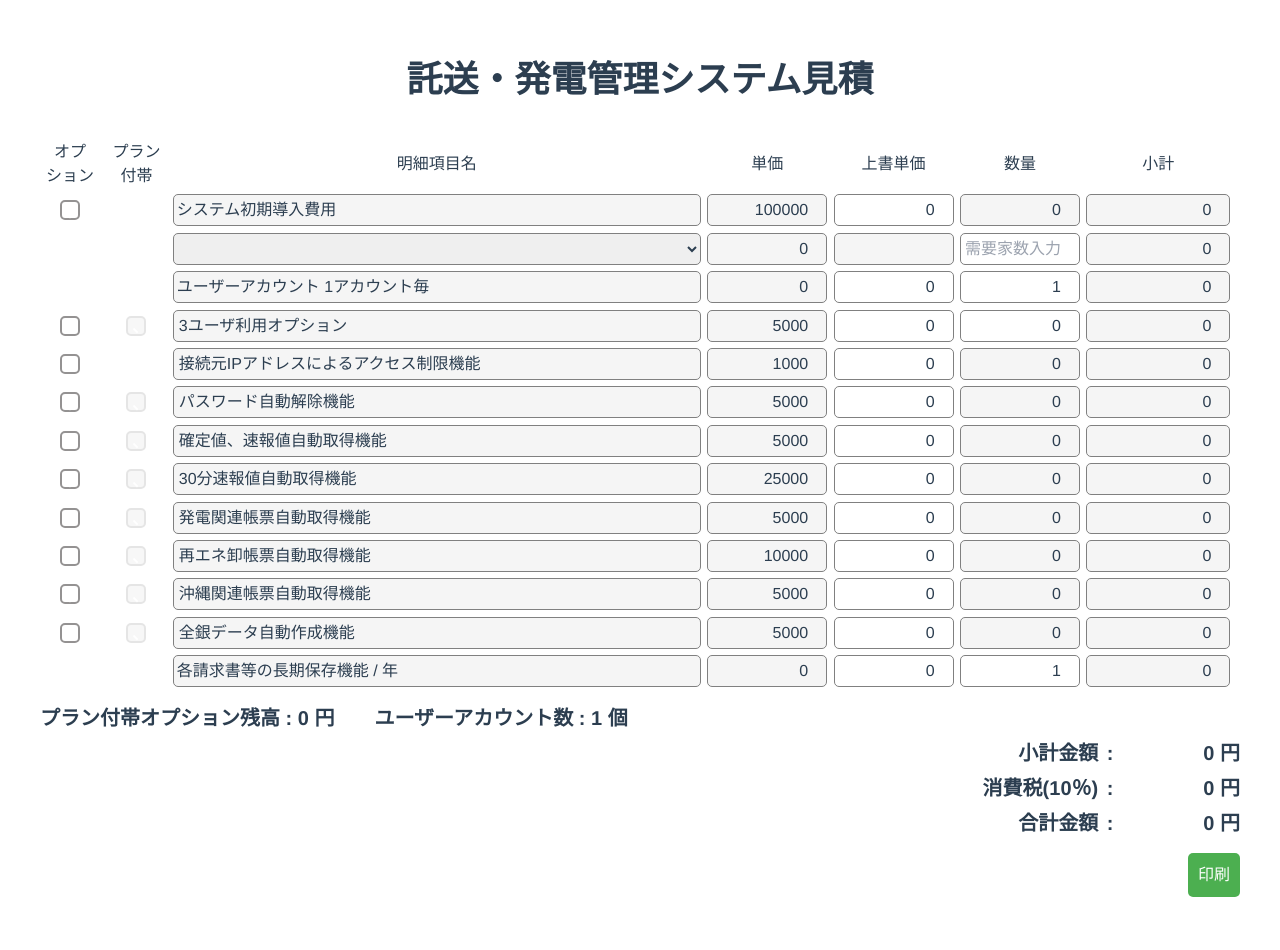
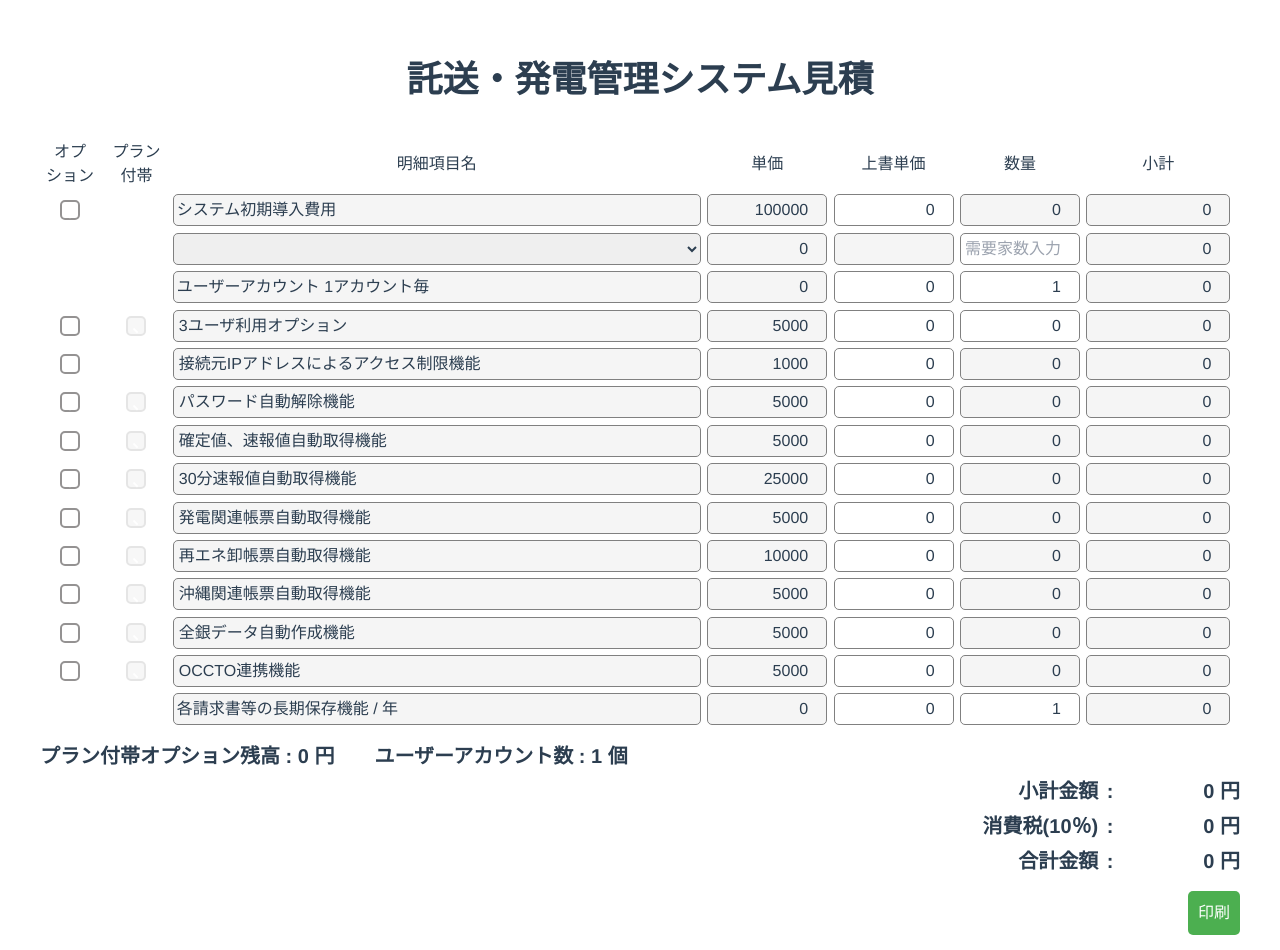
Before and after one commit to JEONGJONGIN/fpponopono-takusou-estimate, a Vue app: page / in a window 1280 px wide. Before the commit the page ends 912 px from the top, so only its background shows below. Built offline with nearby package versions, Linux system fonts and the light colour scheme.

Commit message:
オプション追加 - OCCTO連携機能追加

```diff
--- a/src/components/MainView.vue
+++ b/src/components/MainView.vue
@@ -411,6 +411,17 @@ const products = ref([
     isReadonly: true,
     class: "text-right product-quantity",
   },
+  {
+    type: "product",
+    name: "OCCTO連携機能",
+    price: 5000,
+    selected_option: false,
+    selected_option_plan: false,
+    quantity: 0,
+    variablePrice: 0,
+    isReadonly: true,
+    class: "text-right product-quantity",
+  },
 ]);
 
 const product_storage = ref([
```
